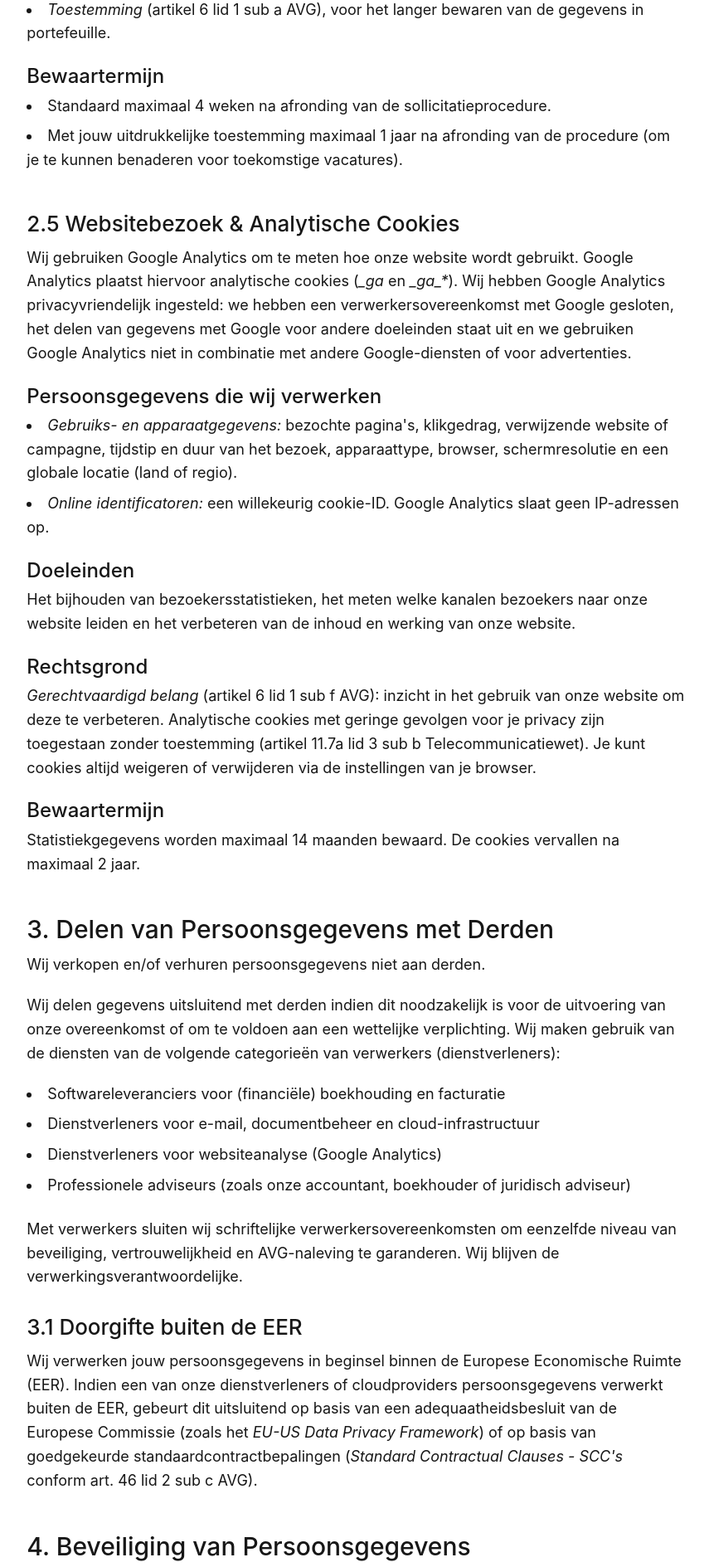
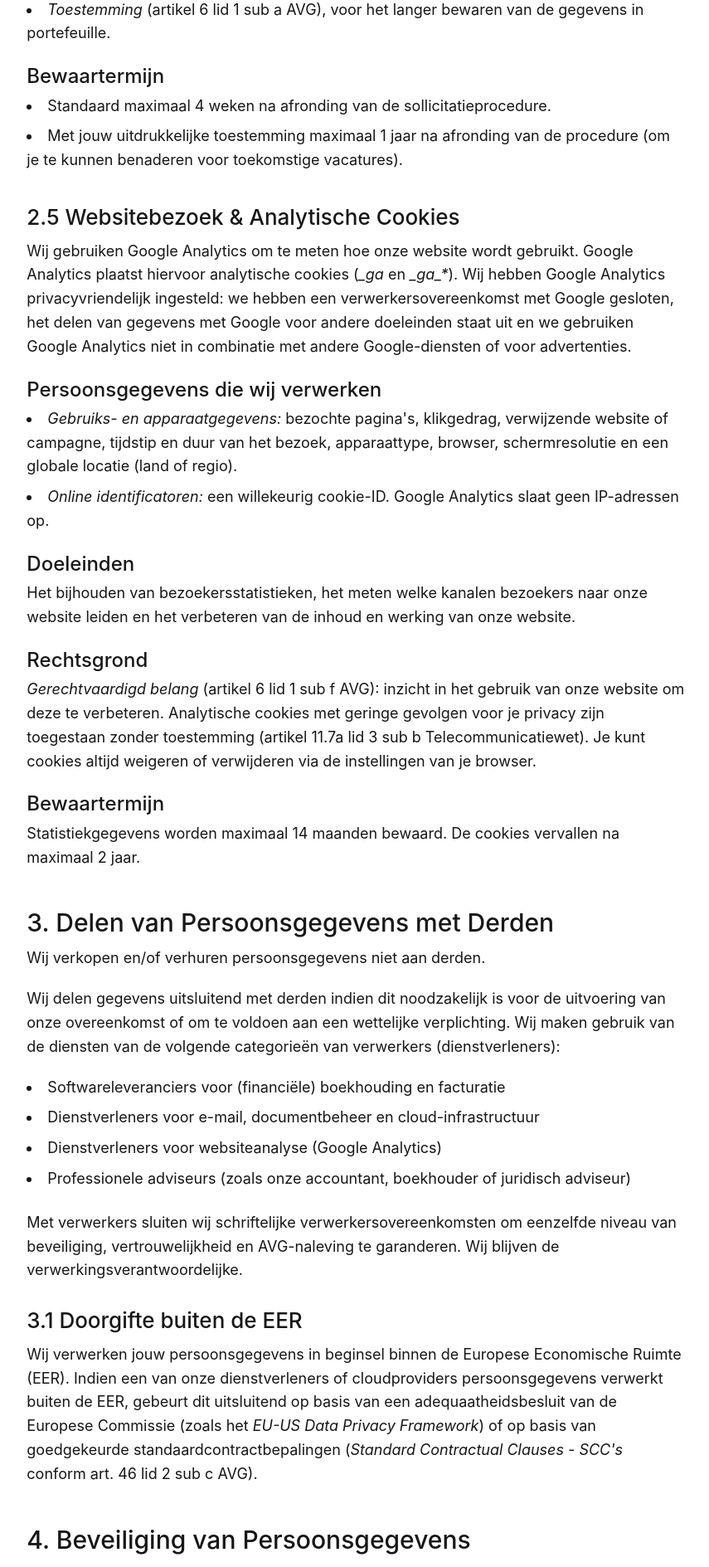
Before and after one commit to FlinkSoftware/flinksoftware.github.io, a Jekyll site: the page built from docs/privacyverklaring.html, in a window 1280 px wide. Shown: the part 4255-6144 px from the top of the page at 83% size, without its empty margins (211-1066 px from the left). Built offline with Jekyll 4.4.1, drawn with Linux system fonts in a browser that asks for light colours.

Commit message:
Simplify footer grid, GA triggers and privacy spacing (#2)
* Simplify footer grid, GA triggers and privacy spacing

- Footer nav uses the existing section-grid utility instead of repeating its classes
- Drop touchstart from the GA load triggers; pointerdown already covers touch
- Section 2.4's last list gets the normal subsection margin now that 2.5 follows it

* Match section 2.4's closing margin to the other subsections

Sections 2.2-2.4 end with mb-6 md:mb-10; the previous change gave 2.4's
last list mb-4 md:mb-6, leaving a smaller gap above 2.5.

```diff
--- a/docs/_layouts/default.html
+++ b/docs/_layouts/default.html
@@ -137,7 +137,7 @@
         </div>
       </div>
       <nav
-        class="mx-auto mt-6 grid max-w-480 grid-cols-12 gap-x-5 gap-y-10 px-3 xl:gap-y-0 md:px-5 lg:px-5 xl:mt-7 xl:px-10 2xl:mt-10 2xl:px-22"
+        class="section-grid mt-6 gap-y-10 xl:mt-7 xl:gap-y-0 2xl:mt-10"
         aria-label="Footer">
         <div class="col-span-6 md:col-span-3 xl:col-span-2">
           <h2 class="mb-2.5 text-xl font-medium md:mb-5 xl:text-2xl 2xl:text-3xl">Corporate</h2>
--- a/docs/privacyverklaring.html
+++ b/docs/privacyverklaring.html
@@ -270,7 +270,7 @@ description: Lees hoe Flink Software B.V. omgaat met persoonsgegevens, hoe we di
       class="mt-4 mb-2 text-lg leading-[1.1] font-medium text-neutral-900 md:mt-6 md:text-xl xl:text-2xl 2xl:text-[26px]">
       Bewaartermijn
     </h4>
-    <ul class="mb-8 list-inside list-disc space-y-2 text-base leading-[1.6] md:mb-12 md:text-lg 2xl:text-xl">
+    <ul class="mb-6 list-inside list-disc space-y-2 text-base leading-[1.6] md:mb-10 md:text-lg 2xl:text-xl">
       <li>Standaard maximaal 4 weken na afronding van de sollicitatieprocedure.</li>
       <li>
         Met jouw uitdrukkelijke toestemming maximaal 1 jaar na afronding van de procedure (om je te kunnen benaderen
```
Also changed, not shown: other parts of docs/_layouts/default.html (+1 -1 lines).
